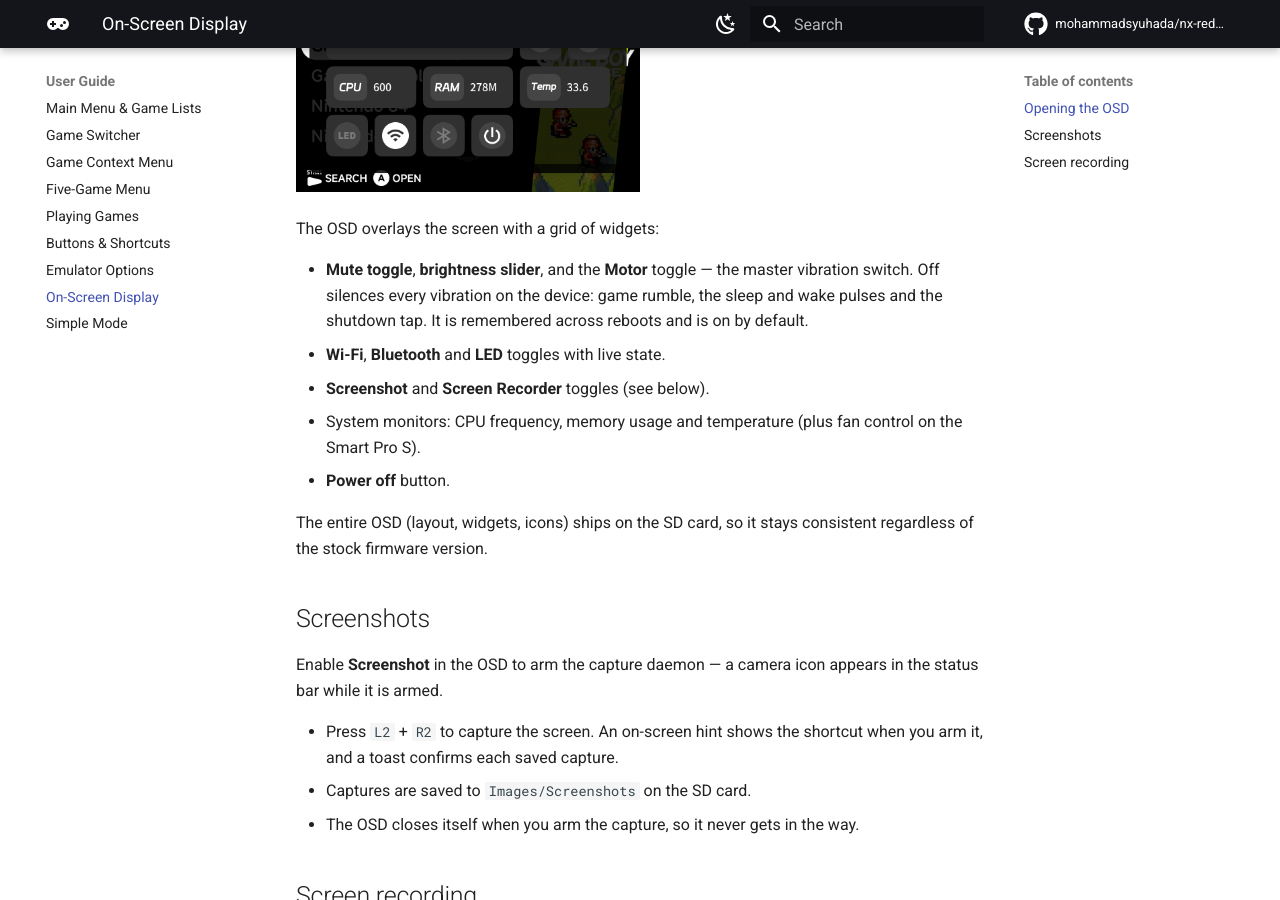
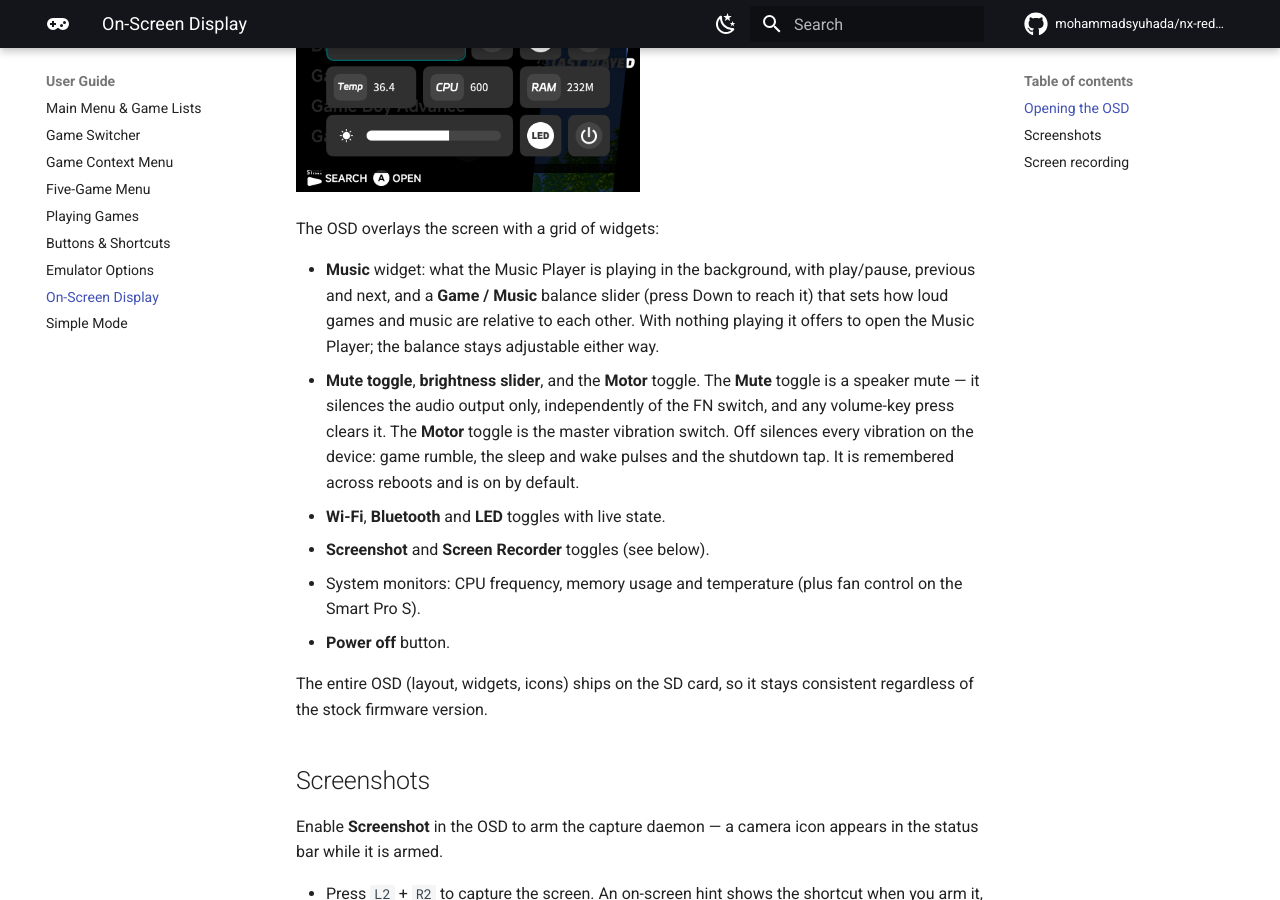
Before and after one commit to mohammadsyuhada/nx-redux-docs, an MkDocs documentation site: the page built from docs/guide/osd.md, in a window 1280 px wide and 900 px high, scrolled down 511 px. Built offline with MkDocs 1.6.1 and Material for MkDocs 9.7.7, drawn with Linux system fonts in a browser that asks for light colours; comment, search, counter and statistics services are not loaded.

Commit message:
docs: Music widget, speaker mute and a fresh OSD screenshot

```diff
--- a/docs/guide/osd.md
+++ b/docs/guide/osd.md
@@ -12,10 +12,17 @@ The On-Screen Display (OSD) gives quick access to common actions from anywhere
 
 The OSD overlays the screen with a grid of widgets:
 
-- **Mute toggle**, **brightness slider**, and the **Motor** toggle — the
-  master vibration switch. Off silences every vibration on the device: game
-  rumble, the sleep and wake pulses and the shutdown tap. It is remembered
-  across reboots and is on by default.
+- **Music** widget: what the Music Player is playing in the background, with
+  play/pause, previous and next, and a **Game / Music** balance slider (press
+  Down to reach it) that sets how loud games and music are relative to each
+  other. With nothing playing it offers to open the Music Player; the balance
+  stays adjustable either way.
+- **Mute toggle**, **brightness slider**, and the **Motor** toggle. The
+  **Mute** toggle is a speaker mute — it silences the audio output only,
+  independently of the FN switch, and any volume-key press clears it. The
+  **Motor** toggle is the master vibration switch. Off silences every
+  vibration on the device: game rumble, the sleep and wake pulses and the
+  shutdown tap. It is remembered across reboots and is on by default.
 - **Wi-Fi**, **Bluetooth** and **LED** toggles with live state.
 - **Screenshot** and **Screen Recorder** toggles (see below).
 - System monitors: CPU frequency, memory usage and temperature (plus fan
```
Also changed, not shown: docs/assets/screenshots/osd.png.
